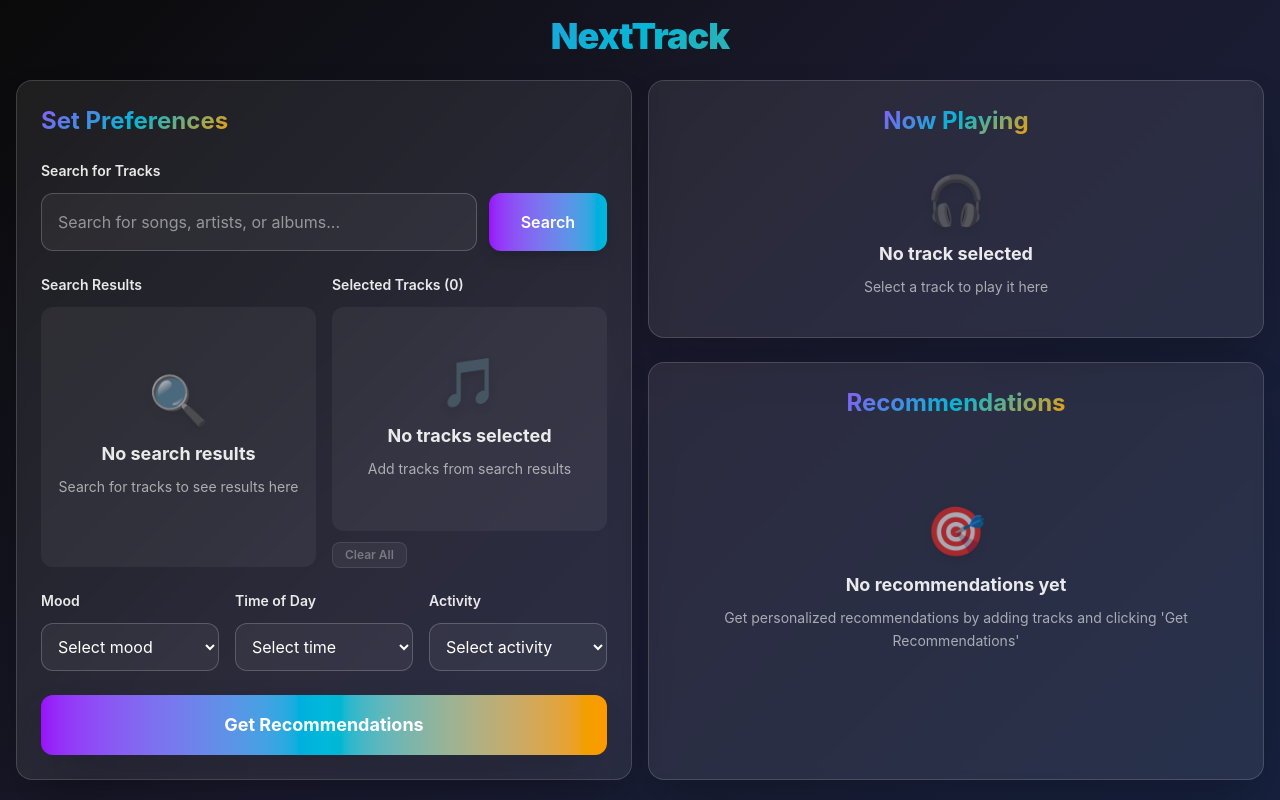
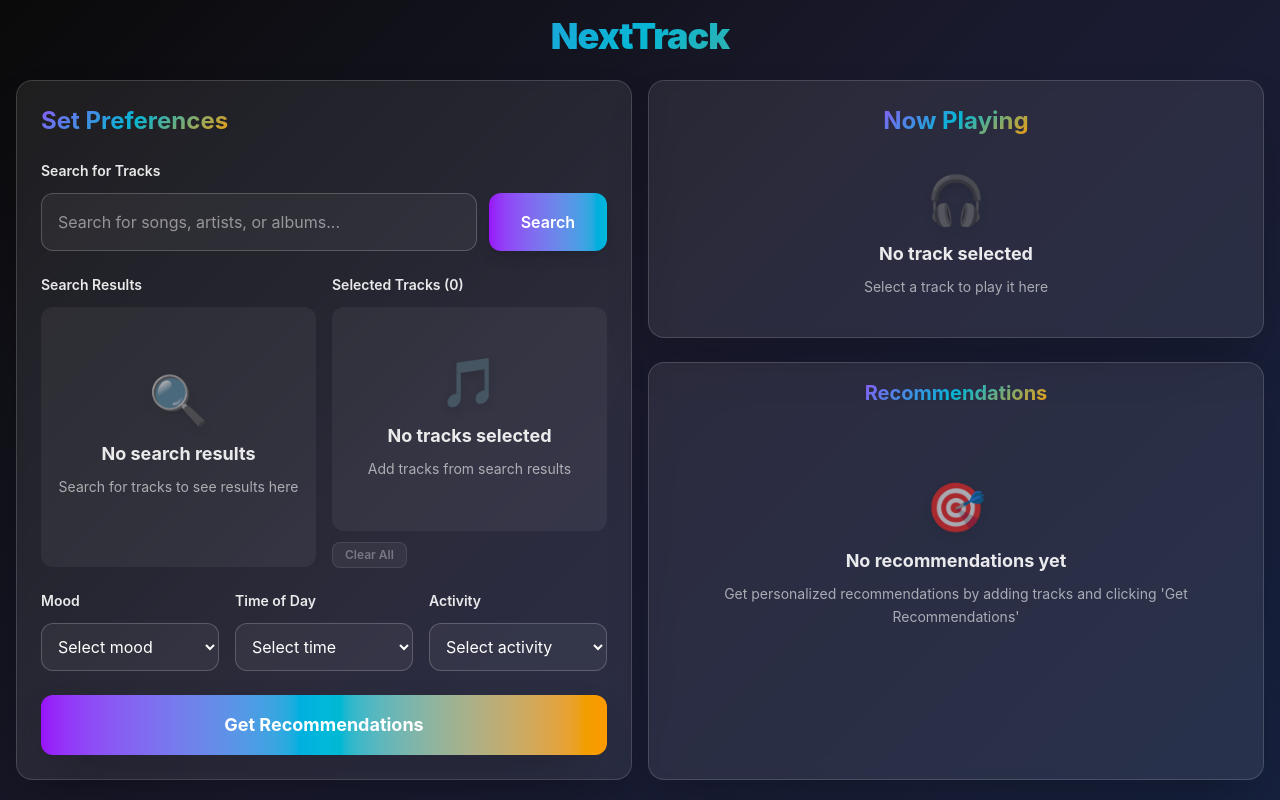
Before and after one commit to zayLatt25/NextTrack, a Next.js app: page / in a window 1280 px wide. Built offline with nearby package versions, Linux system fonts and the light colour scheme.

Commit message:
reduce height of recommendation header

```diff
--- a/src/app/page.tsx
+++ b/src/app/page.tsx
@@ -410,8 +410,8 @@ export default function Home() {
           </div>
 
           {/* Recommendations */}
-          <div className="p-6 glass rounded-2xl shadow-2xl border border-white/10 flex-1 flex flex-col min-h-0">
-            <h2 className="text-2xl font-bold mb-6 text-white text-center flex items-center justify-center flex-shrink-0">
+          <div className="p-4 glass rounded-2xl shadow-2xl border border-white/10 flex-1 flex flex-col min-h-0">
+            <h2 className="text-xl font-bold mb-3 text-white text-center flex items-center justify-center flex-shrink-0">
               <span className="gradient-text">Recommendations</span>
             </h2>
             <div className="grid grid-cols-1 gap-3 flex-1 overflow-y-auto min-h-0">
```
